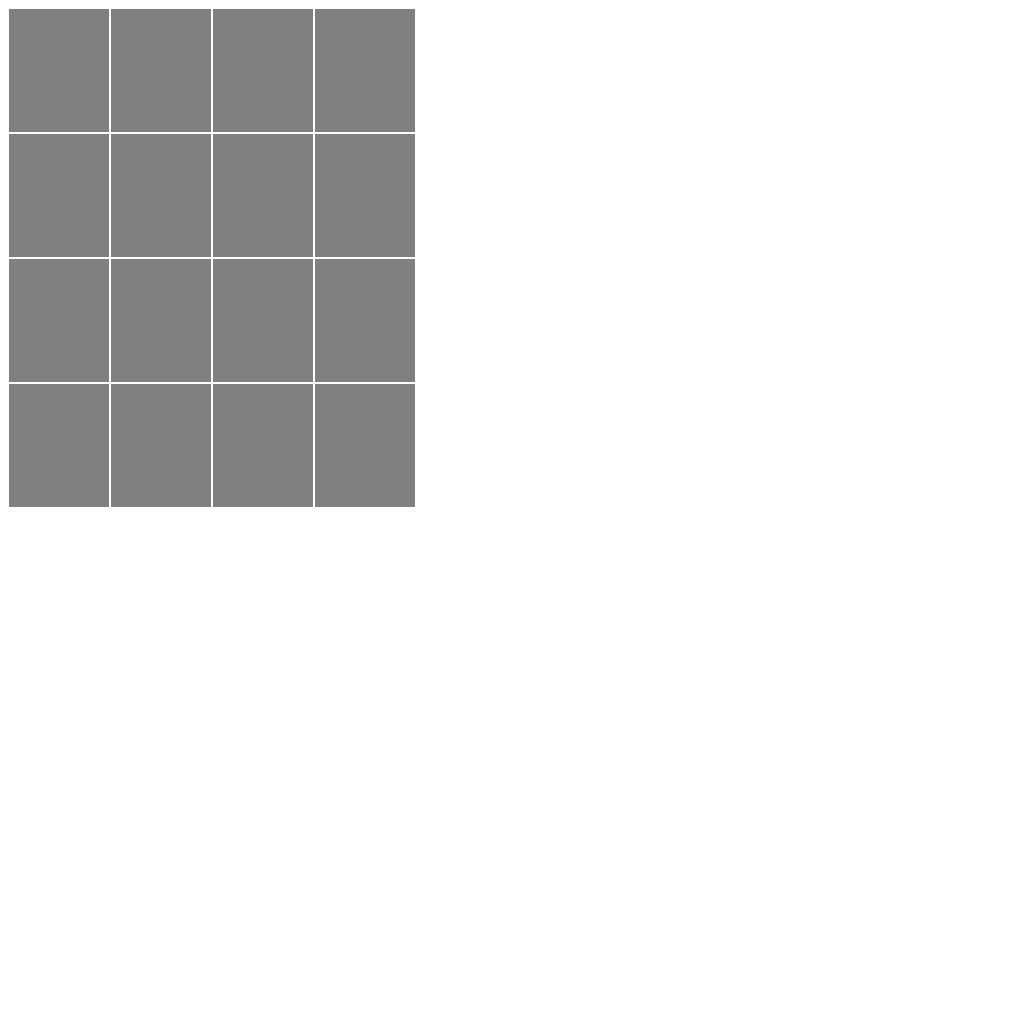
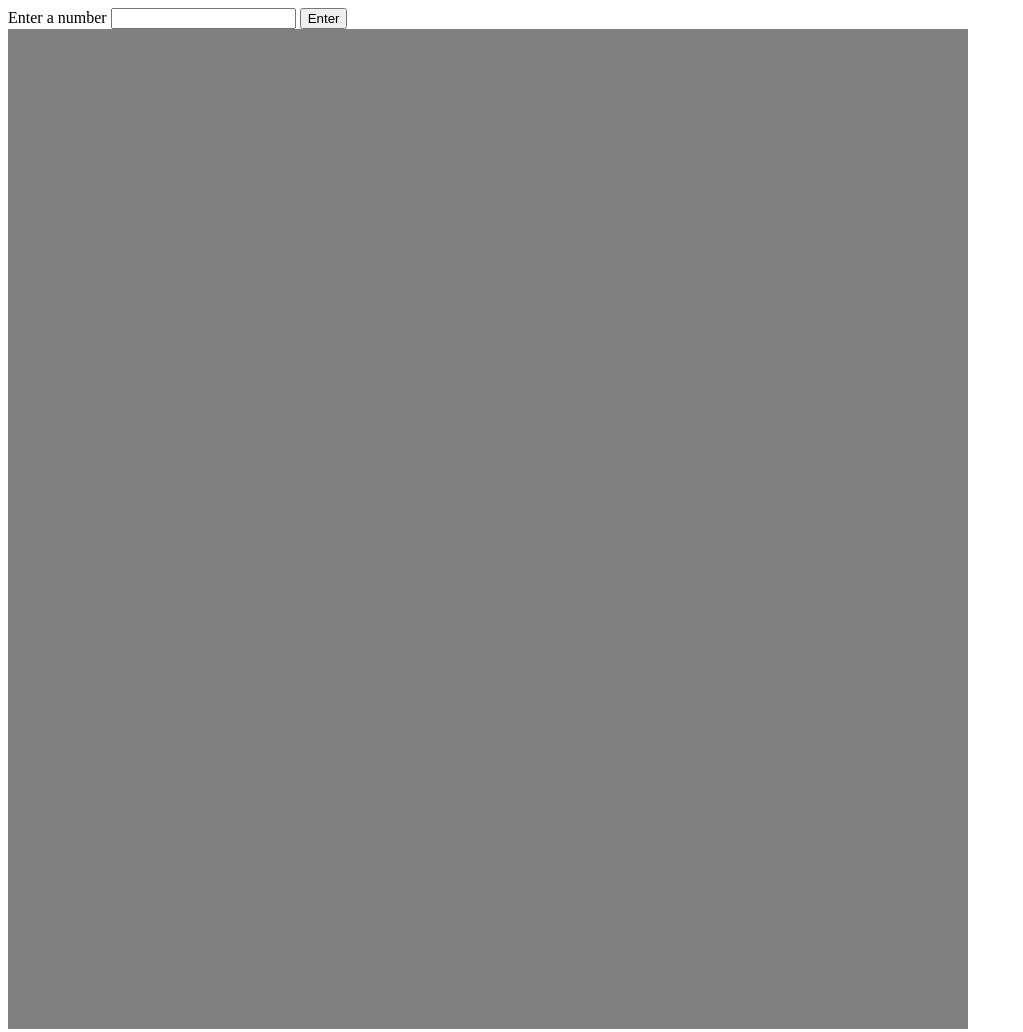
Before and after one commit to tetron225/etchsketch, a plain HTML site: page index.html in a window 1280 px wide. Shown: the whole page, without its empty margins (0-1023 px from the left). Before the commit the page ends 800 px from the top, so only its background shows below. Drawn offline with Linux system fonts and the light colour scheme.

Commit message:
Finished refining the grid, starting to add the input for different grid values

```diff
--- a/etchsketch.js
+++ b/etchsketch.js
@@ -2,10 +2,15 @@
 
 //calling the container div and adding it to the container variable
 let container = document.querySelector("#container");
-container.setAttribute("style", "width: 500px; height: 500px; display: flex; flex-direction: row; flex-wrap: wrap;")
+container.setAttribute("style", "width: 1000px; height: 1000px; display: flex; flex-direction: row; flex-wrap: wrap;")
 //using a loop to make the 16x16 div boxes
-for(let i = 1; i < 17; i++) {
+for(let i = 1; i <= 256; i++) {
     let boxdiv = document.createElement("div");
-    boxdiv.setAttribute("style", "background-color: gray; padding: 50px; margin: 1px;");
+    boxdiv.setAttribute("style", "background-color: gray; padding: 30px; margin: 0px;");
+    boxdiv.addEventListener("mouseover", () => {
+        boxdiv.style.backgroundColor = "blue";
+    })
     container.appendChild(boxdiv);
 }
+
+let button = document.querySelector("#abutton");
--- a/index.html
+++ b/index.html
@@ -9,6 +9,11 @@
     <script src="etchsketch.js" defer></script>
 </head>
 <body>
+    <div>
+        <label for="item">Enter a number</label>
+        <input type="number" name="number">
+        <button id="abutton">Enter</button>
+    </div>
     <div id="container"></div>
 </body>
 </html>
```
